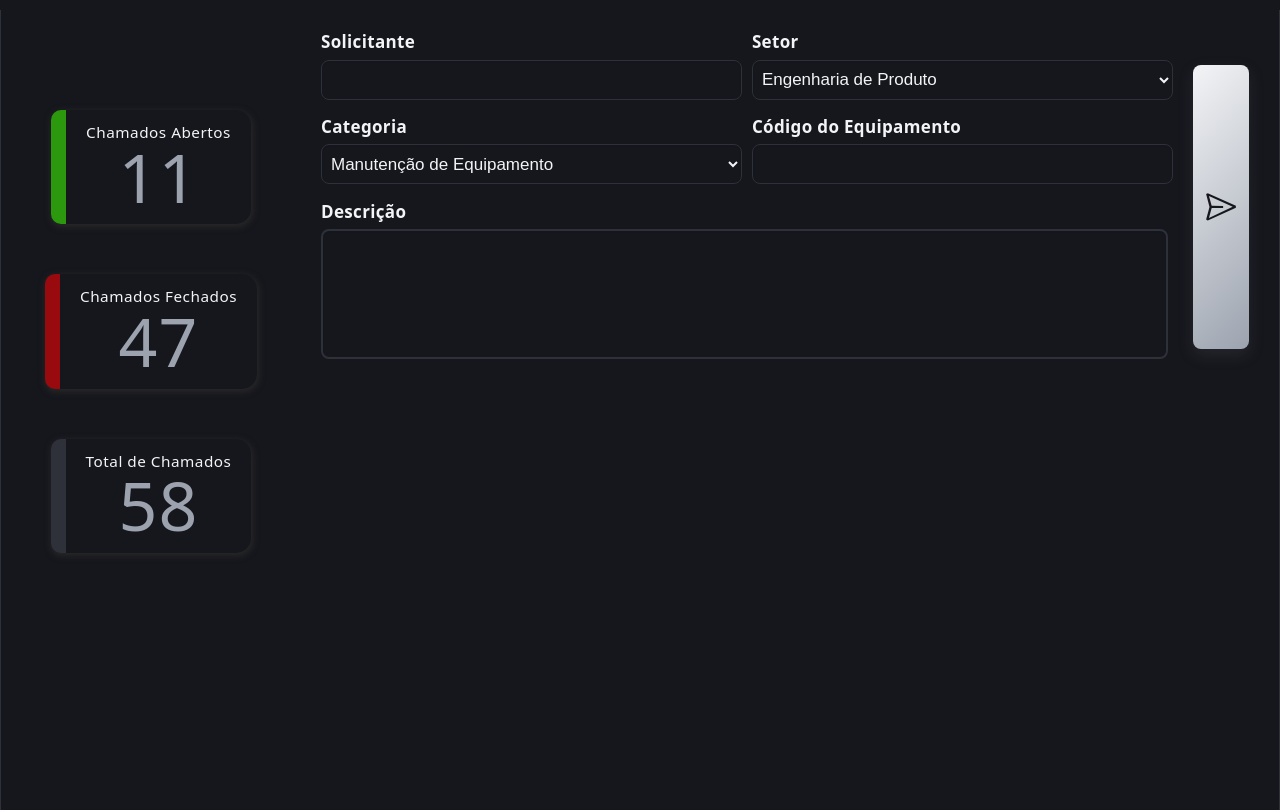
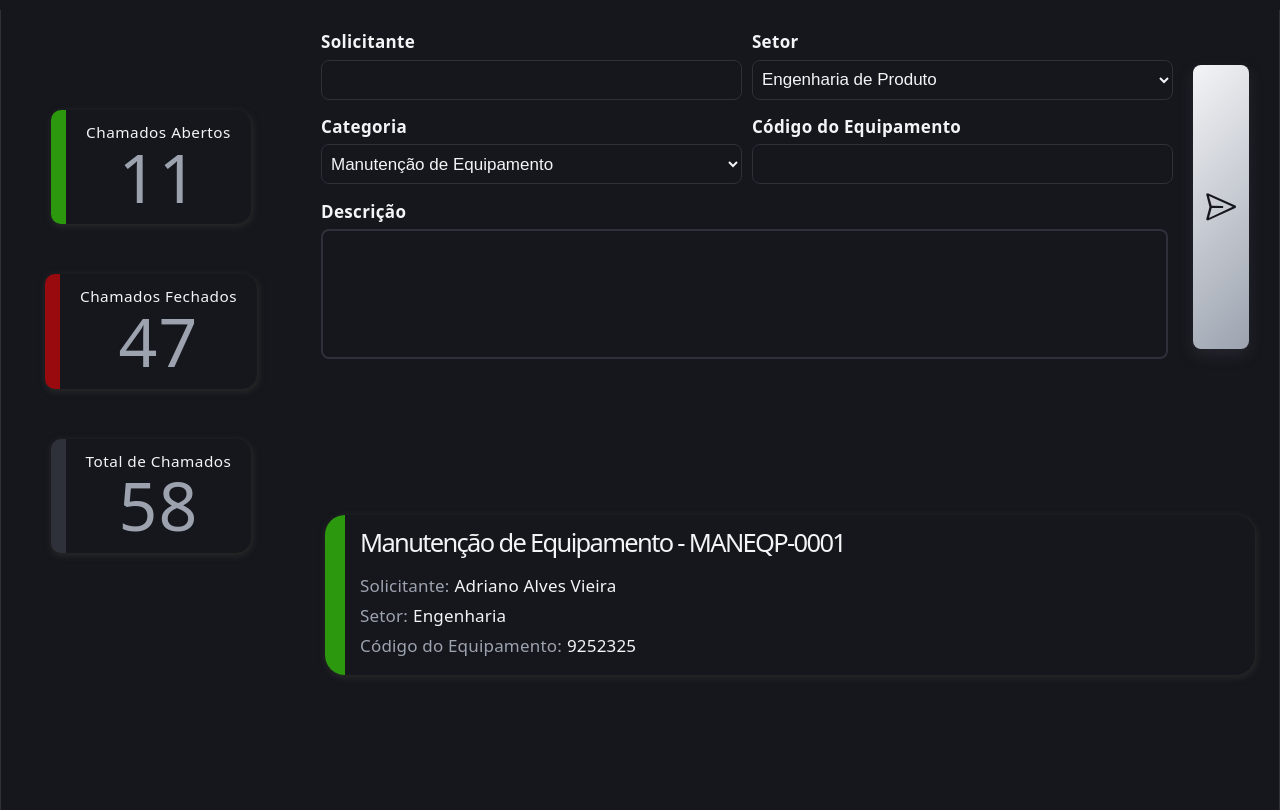
Before and after one commit to adrianoalvesjpg-bit/manutencao-chamados, a React (Vite) app in the folder front/: page / in a window 1280 px wide. Built offline with nearby package versions, Linux system fonts and the light colour scheme.

Commit message:
Iniciado card dos chamados, ainda sem ser um componente para ser utilizado em lista.

```diff
--- a/front/src/components/Main.jsx
+++ b/front/src/components/Main.jsx
@@ -1,9 +1,33 @@
 import {useState} from 'react'
+
+import StMain from '../style/Main.module.css'
 
 export default function Main() {
   return (
-    <div>
+    <div className={StMain.container}>
+      <div className={StMain.card} id={StMain.open}>
+        <div className={StMain.titleDiv}>
+          <h1>Manutenção de Equipamento - MANEQP-0001</h1>
+        </div>
 
+        <div className={StMain.main}>
+          <div className={StMain.item}>
+            <p>Solicitante:</p>
+            <span>Adriano Alves Vieira</span>
+          </div>
+
+          <div className={StMain.item}>
+            <p>Setor:</p>
+            <span>Engenharia</span>
+          </div>
+
+          <div className={StMain.item}>
+            <p>Código do Equipamento:</p>
+            <span>9252325</span>
+          </div>
+        </div>
+
+      </div>
     </div>
   )
 }
--- a/front/src/index.css
+++ b/front/src/index.css
@@ -7,6 +7,7 @@
   --accept: #43b62096;
   --error: #b6202096;
   --shadow-color: #8d8d8d;
+  --card: #fbf9f9;
 
   --sans: system-ui, 'Segoe UI', Roboto, sans-serif;
   --heading: system-ui, 'Segoe UI', Roboto, sans-serif;
@@ -37,6 +38,8 @@
     --accept: #3cff008e;
     --error: #ff00008e;
     --shadow-color: #282828;
+    --card: #3e3e3e;
+
   }
 
   #social .button-icon {
--- a/front/src/style/Header.module.css
+++ b/front/src/style/Header.module.css
@@ -57,10 +57,12 @@
 
 .input .textDisabled {
     color: var(--text-disabled);
+    transition: all 0.2s ease;
 }
 
 .input .text {
     color: var(--text-h);
+    transition: all 0.2s ease;
 }
 
 
--- /dev/null
+++ b/front/src/style/Main.module.css
@@ -0,0 +1,59 @@
+.container {
+    display: block;
+}
+
+.card {
+    box-shadow: 1px 2px 6px 1px var(--shadow-color);
+    min-height: 140px;
+    border-radius: 20px;
+    padding: 10px;
+}
+
+#open {
+    border-left: solid 20px var(--accept);
+    border-top-left-radius: 20px;
+    border-bottom-left-radius: 20px;
+}
+
+#close {
+    border-left: solid 20px var(--error);
+    border-top-left-radius: 20px;
+    border-bottom-left-radius: 20px;
+}
+
+#all {
+    border-left: solid 20px var(--border);
+    border-top-left-radius: 20px;
+    border-bottom-left-radius: 20px;
+}
+
+
+.id {
+    margin: 8px;
+}
+
+.titleDiv {
+    display: flex;
+}
+
+.main {
+    margin: 5px;
+    padding-top: 5px;
+}
+
+.item {
+    display: flex;
+    gap: 5px;
+    margin-top: 5px;
+}
+
+
+
+h1 {
+    font-size: 1.5rem;
+    margin: 5px;
+}
+
+span {
+    color: var(--text-h);
+}
```
